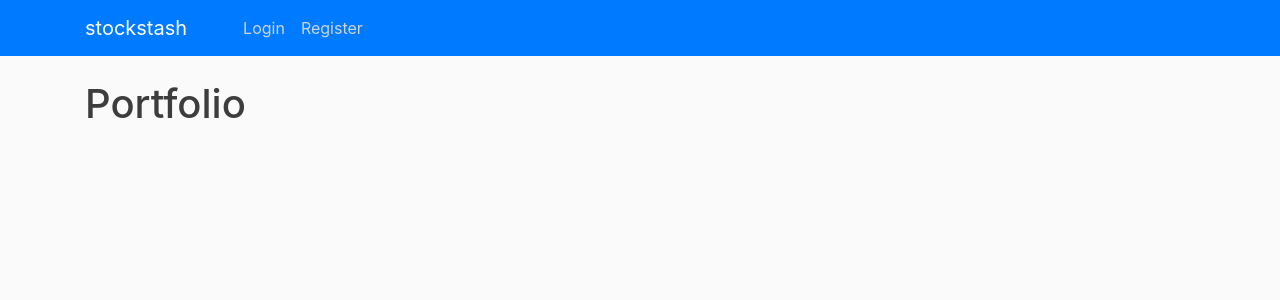
After one commit to ragyang/stockstash, a Flask app: page /portfolio in a window 1280 px wide. The commit adds this page. Shown: the top 300 px of the page. Run offline with Flask 2, Linux system fonts and the light colour scheme; some libraries are stand-ins or nearby versions.

Commit message:
added login, registration backend and updated templates

```diff
--- a/stockstash/routes.py
+++ b/stockstash/routes.py
@@ -1,22 +1,58 @@
-from flask import Flask, jsonify, render_template, url_for
-from stockstash import app, mongo
-
-
+from flask import Flask, jsonify, render_template, url_for, flash, redirect
+from stockstash import app, mongo, bcrypt
+from stockstash.models import User
+from stockstash.forms import RegistrationForm, LoginForm
+from flask_login import login_user, current_user, logout_user
 
 @app.route("/")
 def index():
-	return jsonify(message="start test for Ain 1")
+    return render_template('home.html', title='Stockstash')
 
-# example find_one
-@app.route('/read')
-def read():
-	user = mongo.db.users
-	_id = user.find_one({'name' : 'some full name'})
-	return 'You found ' + _id['name']
+# login route
+@app.route("/login", methods=['GET', 'POST'])
+def login():
+    # if current user is logged in, then redirect
+    if current_user.is_authenticated:
+        return redirect(url_for('portfolio'))
+    form = LoginForm()
+    if form.validate_on_submit():
+        user = User.objects.get(pk=form.username.data)
+        if user and bcrypt.check_password_hash(user.password, form.password.data):
+            login_user(user, remember=form.remember.data)
+            return redirect(url_for('portfolio'))
+        else:
+            flash('Login Unsuccessful. Please check email and password', 'danger')
+    return render_template('login.html', title='Login', form=form)
 
-@app.route('/register')
+# register route
+@app.route('/register', methods=['GET','POST'])
 def register():
-	return render_template('register.html')
+    # if current user is logged in, then redirect
+    if current_user.is_authenticated:
+        return redirect(url_for('portfolio'))
+    # create the registration form object
+    form = RegistrationForm()
+    if form.validate_on_submit():
+        hashed_pass = bcrypt.generate_password_hash(form.password.data).decode('utf-8')
+        user = User(_id=form.username.data,password=hashed_pass,
+                    fname=form.fname.data, lname=form.lname.data,
+                    brokerage=form.brokerage.data)
+        user.save()
+        flash(f'Welcome to StockStash {form.fname.data}! '
+              f'\nPlease login with your new account.', 'success')
+        return redirect(url_for('login'))
+    return render_template('register.html', title='Register', form=form)
+
+# portfolio route
+@app.route('/portfolio', methods=['GET','POST'])
+def portfolio():
+    return render_template('portfolio.html', title='Portfolio')
+
+# logout route
+@app.route("/logout")
+def logout():
+    logout_user()
+    return redirect(url_for('login'))
 
 if __name__ == "__main__":
-	app.run(host="0.0.0.0", port=8000, debug=True)
+    app.run(host="0.0.0.0", port=8000, debug=True)
--- a/stockstash/static/style.css
+++ b/stockstash/static/style.css
@@ -1,15 +1,15 @@
 body {
   background: #fafafa;
-  color: #333333;
+  color: #474747;
   margin-top: 5rem;
 }
 
 h1, h2, h3, h4, h5, h6 {
-  color: #444444;
+  color: #3d3d3d;
 }
 
-.bg-steel {
-  background-color: #5f788a;
+.bg-example {
+  background-color: #3186be;
 }
 
 .site-header .navbar-nav .nav-link {
@@ -21,60 +21,5 @@ h1, h2, h3, h4, h5, h6 {
 }
 
 .site-header .navbar-nav .nav-link.active {
-  font-weight: 500;
+  font-weight: 400;
 }
-
-.content-section {
-  background: #ffffff;
-  padding: 10px 20px;
-  border: 1px solid #dddddd;
-  border-radius: 3px;
-  margin-bottom: 20px;
-}
-
-.article-title {
-  color: #444444;
-}
-
-a.article-title:hover {
-  color: #428bca;
-  text-decoration: none;
-}
-
-.article-content {
-  white-space: pre-line;
-}
-
-.article-img {
-  height: 65px;
-  width: 65px;
-  margin-right: 16px;
-}
-
-.article-metadata {
-  padding-bottom: 1px;
-  margin-bottom: 4px;
-  border-bottom: 1px solid #e3e3e3
-}
-
-.article-metadata a:hover {
-  color: #333;
-  text-decoration: none;
-}
-
-.article-svg {
-  width: 25px;
-  height: 25px;
-  vertical-align: middle;
-}
-
-.account-img {
-  height: 125px;
-  width: 125px;
-  margin-right: 20px;
-  margin-bottom: 16px;
-}
-
-.account-heading {
-  font-size: 2.5rem;
-}
--- /dev/null
+++ b/stockstash/templates/home.html
@@ -0,0 +1,6 @@
+{% extends "layout.html" %}
+{% block content %}
+    <div class="content-section">
+       <h1>StockStash Landing Page</h1>
+    </div>
+{% endblock content %}
--- a/stockstash/templates/layout.html
+++ b/stockstash/templates/layout.html
@@ -1,57 +1,61 @@
 <!DOCTYPE html>
 <html lang="en">
   <head>
-    <!-- Required meta tags -->
+    <!-- meta tags -->
     <meta charset="utf-8">
     <meta name="viewport" content="width=device-width, initial-scale=1, shrink-to-fit=no">
 
     <!-- Bootstrap CSS -->
     <link rel="stylesheet" href="https://stackpath.bootstrapcdn.com/bootstrap/4.3.1/css/bootstrap.min.css" integrity="sha384-ggOyR0iXCbMQv3Xipma34MD+dH/1fQ784/j6cY/iJTQUOhcWr7x9JvoRxT2MZw1T" crossorigin="anonymous">
 
-    <!-- Linking main.css using url_for -->
+    <!-- url_for links style.css -->
     <link rel="stylesheet" type="text/css" href="{{ url_for('static', filename='style.css') }}"></link>
 
     <!-- favicon -->
     <link rel="shortcut icon" href="{{url_for('static', filename='img/favicon.ico')}}"></link>
 
+    <!-- Displays title -->
     {% if title %}
       <title>stockstash - {{ title }}</title>
     {% else %}
       <title>stockstash</title>
     {% endif %}
+
   </head>
   <body>
     <header class="site-header">
-      <nav class="navbar navbar-expand-md navbar-dark bg-steel fixed-top">
+      <!-- navbar with dark primary colors -->
+      <nav class="navbar navbar-expand-lg navbar-dark bg-primary fixed-top">
         <div class="container">
-          <a class="navbar-brand mr-4" href="/">stockstash</a>
+          <a class="navbar-brand mr-5" href="/">stockstash</a>
+          <!-- referenced from: https://getbootstrap.com/docs/4.0/components/navbar/ -->
           <button class="navbar-toggler" type="button" data-toggle="collapse" data-target="#navbarToggle" aria-controls="navbarToggle" aria-expanded="false" aria-label="Toggle navigation">
             <span class="navbar-toggler-icon"></span>
           </button>
           <div class="collapse navbar-collapse" id="navbarToggle">
-            <div class="navbar-nav mr-auto">
-              <a class="nav-item nav-link" href="#">Home</a>
-              <a class="nav-item nav-link" href="#">About</a>
-            </div>
-            <!-- Navbar Right Side -->
+            <!-- Navbar Right of Logo -->
             <div class="navbar-nav">
-              <!-- INSERT (if) curr_user.is_authenticated condictionals here-->
-
-                <a class="nav-item nav-link" href="#">New Post</a>
-                <a class="nav-item nav-link" href="#">Account</a>
-                <a class="nav-item nav-link" href="#">Logout</a>
-             <!-- INSERT (else) curr_user.is_authenticated condictionals here-->
-                <a class="nav-item nav-link" href="#">Login</a>
-                <a class="nav-item nav-link" href="#">Register</a>
-            <!-- INSERT (end if) curr_user.is_authenticated condictionals here-->
+              <!-- IF curr_user is authenticated, show logout -->
+                {% if current_user.is_authenticated %}
+                  <a class="nav-item nav-link" href="#">Account</a>
+                  <a class="nav-item nav-link" href="{{ url_for('portfolio') }}">Portfolio</a>
+                  <a class="nav-item nav-link" href="#">Watchlist</a>
+                  <a class="nav-item nav-link" href="{{ url_for('logout') }}">Logout</a>
+              <!-- ELSE curr_user is not authenticated, show login, register -->
+                {% else %}
+                  <a class="nav-item nav-link" href="{{ url_for('login') }}">Login</a>
+                  <a class="nav-item nav-link" href="{{ url_for('register') }}">Register</a>
+                {% endif %}
             </div>
           </div>
         </div>
       </nav>
     </header>
+
     <main role="main" class="container">
       <div class="row">
         <div class="col-md-8">
+          <!-- Catches alert messages and sends them directly to template -->
           {% with messages = get_flashed_messages(with_categories=true) %}
             {% if messages %}
               {% for category, message in messages %}
@@ -63,24 +67,10 @@
           {% endwith %}
           {% block content %}{% endblock %}
         </div>
-        <div class="col-md-4">
-          <div class="content-section">
-            <h3>Our Sidebar</h3>
-            <p class='text-muted'>You can put any information here you'd like.
-              <ul class="list-group">
-                <li class="list-group-item list-group-item-light">Latest Posts</li>
-                <li class="list-group-item list-group-item-light">Announcements</li>
-                <li class="list-group-item list-group-item-light">Calendars</li>
-                <li class="list-group-item list-group-item-light">etc</li>
-              </ul>
-            </p>
-          </div>
-        </div>
       </div>
     </main>
 
-    <!-- Optional JavaScript -->
-    <!-- jQuery first, then Popper.js, then Bootstrap JS -->
+    <!-- jQuery, Popper.js, Bootstrap JS -->
     <script src="https://code.jquery.com/jquery-3.3.1.slim.min.js" integrity="sha384-q8i/X+965DzO0rT7abK41JStQIAqVgRVzpbzo5smXKp4YfRvH+8abtTE1Pi6jizo" crossorigin="anonymous"></script>
     <script src="https://cdnjs.cloudflare.com/ajax/libs/popper.js/1.14.7/umd/popper.min.js" integrity="sha384-UO2eT0CpHqdSJQ6hJty5KVphtPhzWj9WO1clHTMGa3JDZwrnQq4sF86dIHNDz0W1" crossorigin="anonymous"></script>
     <script src="https://stackpath.bootstrapcdn.com/bootstrap/4.3.1/js/bootstrap.min.js" integrity="sha384-JjSmVgyd0p3pXB1rRibZUAYoIIy6OrQ6VrjIEaFf/nJGzIxFDsf4x0xIM+B07jRM" crossorigin="anonymous"></script>
--- /dev/null
+++ b/stockstash/templates/portfolio.html
@@ -0,0 +1,6 @@
+{% extends "layout.html" %}
+{% block content %}
+    <div class="content-section">
+       <h1>Portfolio</h1>
+    </div>
+{% endblock content %}
```
Also changed, not shown: stockstash/__init__.py (+14 -4 lines), stockstash/forms.py (+36 -0 lines), stockstash/models.py (+20 -0 lines), stockstash/templates/login.html (+18 -12 lines), stockstash/templates/register.html (+26 -22 lines).
